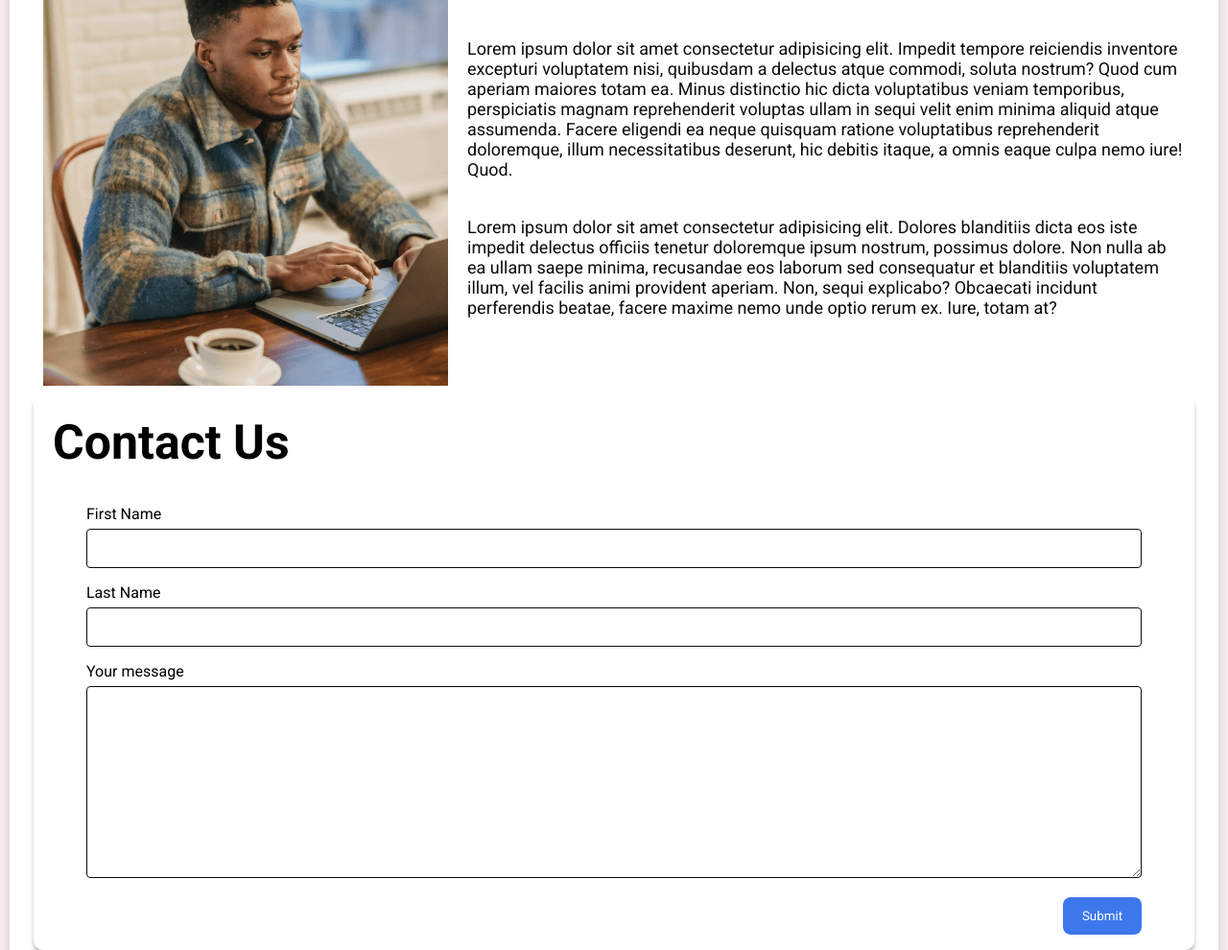
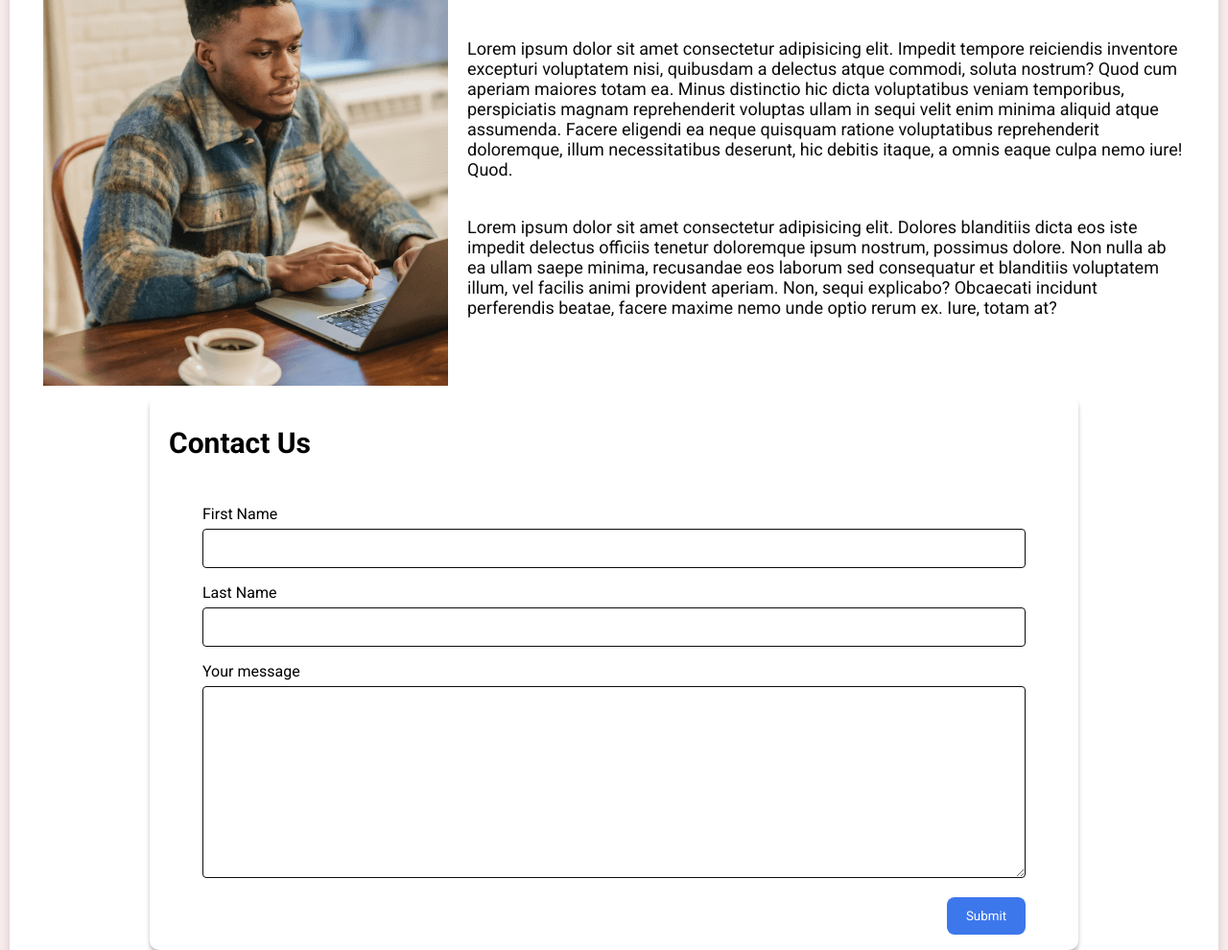
Before and after one commit to Adaeze-k/kodecamp1, a plain HTML site: page index.html in a window 1280 px wide. Shown: the top 990 px of the page at 96% size. Drawn offline with Linux system fonts and the light colour scheme.

Commit message:
Update style.css

```diff
--- a/css/style.css
+++ b/css/style.css
@@ -71,14 +71,14 @@ h1 {
   box-shadow: 0px 4px 4px rgba(0, 0, 0, 0.25);
   border-radius: 10px;
   padding: 20px;
-  margin: auto
+  margin: auto;
   width: 80%;
  }
 form {
   margin: 35px;
 }
 .contact-box h4{
-  font-size: 50px;
+  font-size: 30px;
   font-weight 400;
   line-height: 59px;
   }
```
